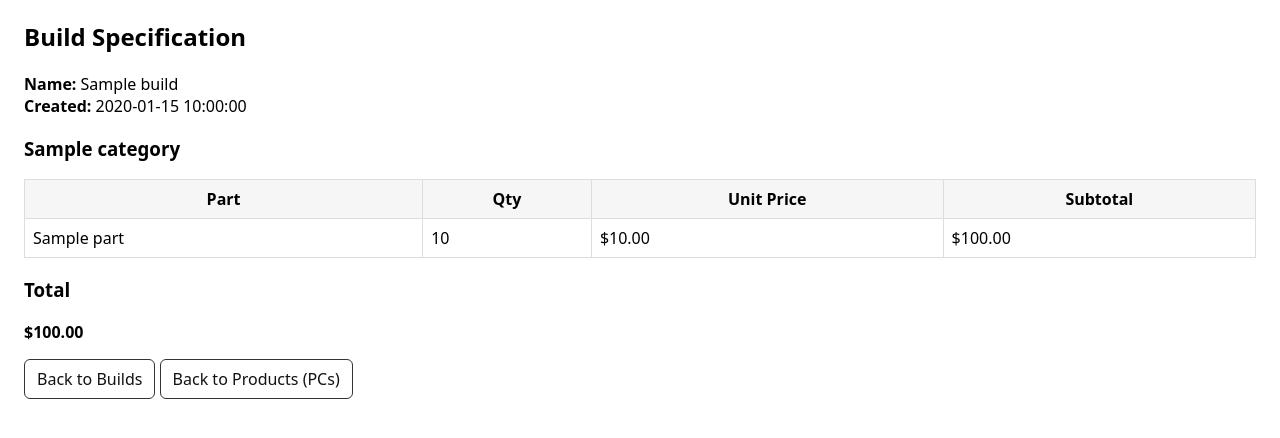
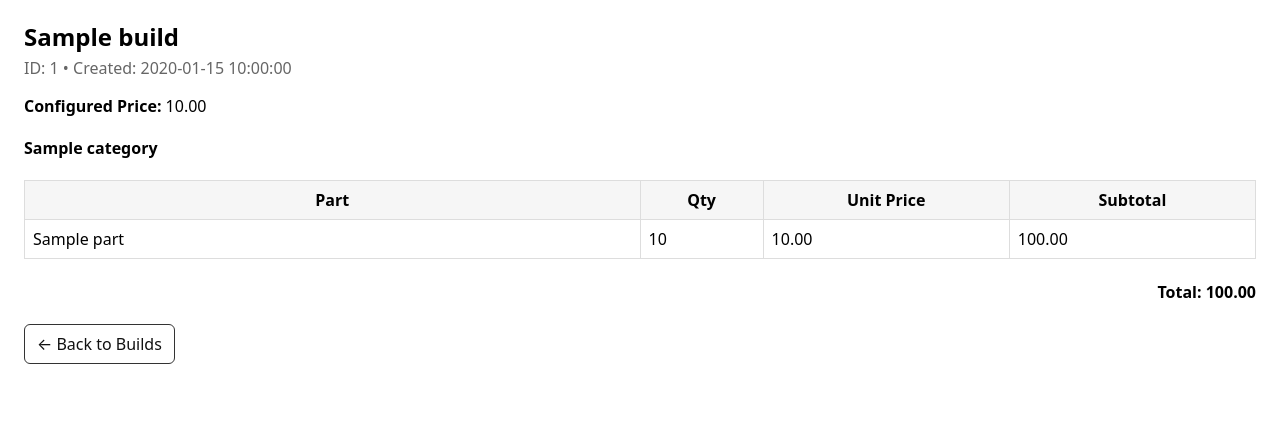
Before and after one commit to shobhon/cad4less-catalog, a Flask app: page /builds/1 in a window 1280 px wide. Shown: the part 81-519 px from the top of the page. Run offline with Flask 3, Linux system fonts and the light colour scheme; tables that the repository leaves empty hold one stand-in row (values such as "Sample post").

Commit message:
Add all project files

```diff
--- a/app.py
+++ b/app.py
@@ -59,7 +59,7 @@ def create_app():
         ids = request.form.getlist("selected_ids")
         if not ids:
             flash("No PCs selected for deletion.", "error")
-            return redirect(url_for("list_products"))
+            return redirect(url_for("list_builds"))
         deleted = 0
         for s in ids:
             try:
@@ -72,7 +72,7 @@ def create_app():
                 deleted += 1
         db.session.commit()
         flash(f"Deleted {deleted} PC(s).", "success")
-        return redirect(url_for("list_products"))
+        return redirect(url_for("list_builds"))
 
     # ---------- PARTS ----------
     @app.get("/parts")
@@ -162,8 +162,16 @@ def create_app():
     # ---------- BUILDS ----------
     @app.get("/builds")
     def list_builds():
-        builds = Build.query.order_by(Build.id.desc()).all()
-        return render_template("builds_list.html", builds=builds)
+        records = Build.query.order_by(Build.id.desc()).all()
+        safe_builds = []
+        for b in records:
+            safe_builds.append({
+                "id": b.id,
+                "name": getattr(b, "name", ""),
+                "price": getattr(b, "price", None),
+                "created_at": getattr(b, "created_at", None),
+            })
+        return render_template("builds_list.html", builds=safe_builds)
 
     @app.get("/builds/<int:build_id>")
     def build_specification(build_id: int):
@@ -171,21 +179,38 @@ def create_app():
         if not build:
             abort(404)
 
+        # Build a safe dict for the template (prevents Jinja UndefinedError)
+        build_safe = {
+            "id": build.id,
+            "name": getattr(build, "name", "") or "",
+            "price": getattr(build, "price", None),
+            "created_at": getattr(build, "created_at", None),
+        }
+
+        # Collect parts grouped by category
         groups = {}
         total = 0.0
-        for bp in build.build_parts:
-            cat = bp.part.category.name if bp.part and bp.part.category else "Uncategorized"
-            item = {
-                "name": bp.part.name if bp.part else "(missing part)",
-                "price": bp.part.price if bp.part else None,
-                "qty": bp.quantity or 1,
-                "subtotal": (bp.part.price or 0.0) * (bp.quantity or 1) if bp.part else 0.0,
-            }
-            total += item["subtotal"]
-            groups.setdefault(cat, []).append(item)
+        # be defensive: handle missing relationship gracefully
+        for bp in getattr(build, "build_parts", []) or []:
+            part = getattr(bp, "part", None)
+            cat = (getattr(getattr(part, "category", None), "name", None)) or "Uncategorized"
+            qty = getattr(bp, "quantity", 1) or 1
+            price = getattr(part, "price", None)
+            name = getattr(part, "name", None) or "(missing part)"
 
+            subtotal = (price or 0.0) * qty
+            total += subtotal
+
+            groups.setdefault(cat, []).append({
+                "name": name,
+                "price": price,
+                "qty": qty,
+                "subtotal": subtotal,
+            })
+
+        # Order categories (extras at the end)
         order = ["CPU","Motherboard","Memory","GPU","Storage","PSU","Case","OS",
-                 "Optical Drive","Storage Controller","RAID","I/O Ports","Peripherals","Uncategorized"]
+                "Optical Drive","Storage Controller","RAID","I/O Ports","Peripherals","Uncategorized"]
         ordered_groups, seen = [], set()
         for name in order:
             if name in groups:
@@ -194,7 +219,12 @@ def create_app():
             if name not in seen:
                 ordered_groups.append((name, items))
 
-        return render_template("build_specification.html", build=build, groups=ordered_groups, total=total)
+        return render_template(
+            "build_specification.html",
+            build=build_safe,
+            groups=ordered_groups,
+            total=total,
+        )
 
     # NEW: update Build.price
     @app.post("/builds/<int:build_id>/price")
@@ -202,8 +232,13 @@ def create_app():
         build = Build.query.get_or_404(build_id)
         price_raw = request.form.get("price", "")
         price = _parse_price(price_raw)
-        build.price = price
-        db.session.commit()
+        if hasattr(Build, "price"):
+            build.price = price
+            db.session.commit()
+        else:
+            table = getattr(Build, "__tablename__", Build.__table__.name)
+            db.session.execute(text(f'UPDATE "{table}" SET price=:price WHERE id=:id'), {"price": price, "id": build.id})
+            db.session.commit()
         flash("Build price updated.", "success")
         return redirect(url_for("list_builds"))
 
@@ -369,7 +404,7 @@ def create_app():
                 f"{result.get('parts_updated',0)} updated.",
                 "success"
             )
-        return redirect(url_for("list_products"))
+        return redirect(url_for("list_builds"))
 
     app.add_url_rule("/import", endpoint="import_catalog", view_func=import_catalog_route, methods=["GET", "POST"])
     app.add_url_rule("/builds/new", endpoint="new_build", view_func=new_build_form)
@@ -393,24 +428,26 @@ def _ensure_build_price_column():
         # If anything fails (e.g., permissions), we just proceed without hard failing.
         db.session.rollback()
 
-    def _ensure_part_brand_column():
-        """Ensure Part.brand exists (and price already exists in your model)."""
-        try:
-            inspector = inspect(db.engine)
-            table_name = getattr(Part, "__tablename__", Part.__table__.name)
-            cols = [c["name"].lower() for c in inspector.get_columns(table_name)]
-            changed = False
-            if "brand" not in cols:
-                db.session.execute(text(f'ALTER TABLE "{table_name}" ADD COLUMN brand TEXT'))
-                changed = True
-            # If your Part model might lack price in DB, uncomment the next 3 lines:
-            # if "price" not in cols:
-            #     db.session.execute(text(f'ALTER TABLE "{table_name}" ADD COLUMN price FLOAT'))
-            #     changed = True
-            if changed:
-                db.session.commit()
-        except Exception:
-            db.session.rollback()
+
+# Move _ensure_part_brand_column to top-level
+def _ensure_part_brand_column():
+    """Ensure Part.brand exists (and price already exists in your model)."""
+    try:
+        inspector = inspect(db.engine)
+        table_name = getattr(Part, "__tablename__", Part.__table__.name)
+        cols = [c["name"].lower() for c in inspector.get_columns(table_name)]
+        changed = False
+        if "brand" not in cols:
+            db.session.execute(text(f'ALTER TABLE "{table_name}" ADD COLUMN brand TEXT'))
+            changed = True
+        # If your Part model might lack price in DB, uncomment the next 3 lines:
+        # if "price" not in cols:
+        #     db.session.execute(text(f'ALTER TABLE "{table_name}" ADD COLUMN price FLOAT'))
+        #     changed = True
+        if changed:
+            db.session.commit()
+    except Exception:
+        db.session.rollback()
 
 def _pick(row: dict, *candidates, default=None):
     lowered = {k.lower(): v for k, v in row.items()}
--- /dev/null
+++ b/instance/Dockerrun.aws.json
@@ -0,0 +1,3 @@
+{
+  "AWSEBDockerrunVersion": 2
+}
--- a/templates/build_specification.html
+++ b/templates/build_specification.html
@@ -1,35 +1,56 @@
 {% extends 'base.html' %}
+
+{% block title %}Build Specifications — {{ build.name or 'Build' }}{% endblock %}
+
 {% block content %}
-<h2>Build Specification</h2>
-<p><strong>Name:</strong> {{ build.name }}<br>
-<strong>Created:</strong> {{ build.created_at }}</p>
+<h2 style="margin-bottom: 0.25rem;">{{ build.name or 'Build' }}</h2>
+<div style="color:#666; margin-bottom: 1rem;">
+  ID: {{ build.id }}{% if build.created_at %} • Created: {{ build.created_at }}{% endif %}
+</div>
 
-{% if groups %}
+{% if build.price is not none %}
+<p><strong>Configured Price:</strong> {{ '%.2f'|format(build.price) }}</p>
+{% endif %}
+
+{% if groups and groups|length %}
   {% for cat, items in groups %}
-    <h3>{{ cat }}</h3>
-    <table>
-      <thead><tr><th>Part</th><th>Qty</th><th>Unit Price</th><th>Subtotal</th></tr></thead>
+    <h4 style="margin-top:1.25rem;">{{ cat }}</h4>
+    <table class="table table-striped" style="min-width: 640px;">
+      <thead>
+        <tr>
+          <th style="width:50%;">Part</th>
+          <th style="width:10%;">Qty</th>
+          <th style="width:20%;">Unit Price</th>
+          <th style="width:20%;">Subtotal</th>
+        </tr>
+      </thead>
       <tbody>
         {% for it in items %}
           <tr>
             <td>{{ it.name }}</td>
             <td>{{ it.qty }}</td>
-            <td>{% if it.price is not none %}${{ "%.2f"|format(it.price) }}{% else %}-{% endif %}</td>
-            <td>${{ "%.2f"|format(it.subtotal) }}</td>
+            <td>
+              {% if it.price is not none %}
+                {{ '%.2f'|format(it.price) }}
+              {% else %}
+                —
+              {% endif %}
+            </td>
+            <td>{{ '%.2f'|format(it.subtotal or 0.0) }}</td>
           </tr>
         {% endfor %}
       </tbody>
     </table>
   {% endfor %}
 
-  <h3>Total</h3>
-  <p><strong>${{ "%.2f"|format(total) }}</strong></p>
+  <div style="text-align:right; margin-top: 1rem;">
+    <h4>Total: {{ '%.2f'|format(total or 0.0) }}</h4>
+  </div>
 {% else %}
-  <p><em>No parts linked to this build.</em></p>
+  <div class="alert alert-info">No parts found for this build.</div>
 {% endif %}
 
-<p>
-  <a class="btn" href="{{ url_for('list_builds') }}">Back to Builds</a>
-  <a class="btn" href="{{ url_for('list_products') }}">Back to Products (PCs)</a>
-</p>
+<div style="margin-top:1rem;">
+  <a class="btn btn-secondary" href="{{ url_for('list_builds') }}">← Back to Builds</a>
+</div>
 {% endblock %}
```
Also changed, not shown: docker-compose.yml (+6 -4 lines).
